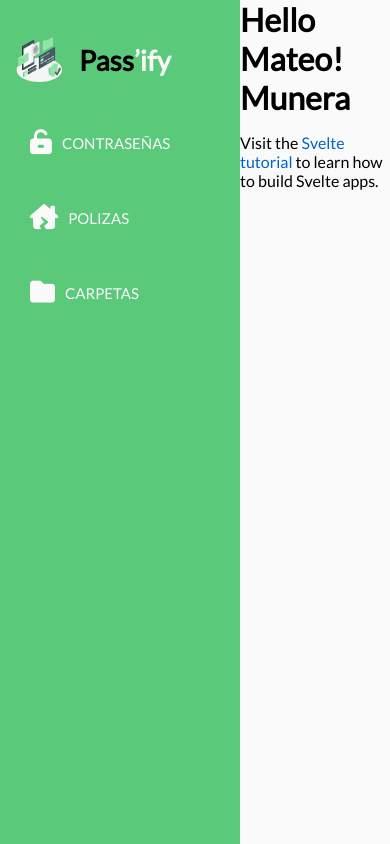
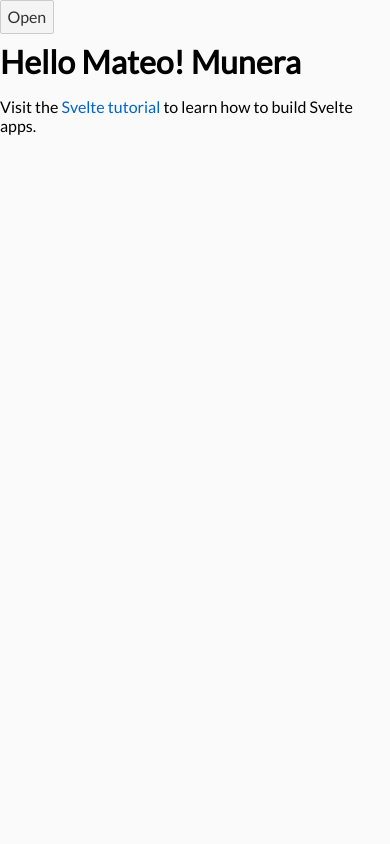
Before and after one commit to matheo97/password-manager, a Svelte app: page / in a window 390 px wide. Built offline with nearby package versions, Linux system fonts and the light colour scheme.

Commit message:
Make sidebar responsive

```diff
--- a/src/App.svelte
+++ b/src/App.svelte
@@ -14,12 +14,17 @@
   @import url('https://fonts.googleapis.com/css2?family=Lato:wght@100;300;400;500;600&display=swap');
 
 	:root {
+    /* colors */
     --primary: #5AC97A;
     --secondary: #000;
     --tertiary: #FAFAFA;
     --grey: #C7C7C7;
     --primary-hover: rgb(52, 117, 70);
     --tertiary-hover: rgb(177, 177, 177);
+
+    /* breakpoints */
+    --tablet: 1024px;
+    --phone: 640px;
   }
 
   :global(body) {
--- a/src/components/Sidebar/Sidebar.svelte
+++ b/src/components/Sidebar/Sidebar.svelte
@@ -7,6 +7,8 @@
   const mouseOverSideBar = () => sidebarClosed = false;
 
   const mouseOutSideBar = () => sidebarClosed = true;
+
+  const toggleSidebar = () => sidebarClosed = !sidebarClosed;
 
   const selectItem = (itemKey) => {
     selectedItem = itemKey;
@@ -42,6 +44,9 @@
     </div>
   </div>
   <div class="Sidebar-content">
+    <div>
+      <button on:click={toggleSidebar}>Open</button>
+    </div>
     <slot></slot>
   </div>
 </div>
@@ -49,6 +54,7 @@
 <style>
 	.Sidebar {
 		display: flex;
+    position: relative;
 	}
 
   .Sidebar-elements {
@@ -144,4 +150,23 @@
     visibility: hidden;
     transition: opacity .2s linear;
   }
+
+  @media only screen and (max-width: 1024px) {
+    .Sidebar-elements {
+      position: absolute;
+      left: 0;
+      transition: left .3s ease-out;
+    }
+
+    .Sidebar-elements.close {
+      position: absolute;
+      left: -240px;
+      transition: left .2s ease-in;
+      width: 240px;
+    }
+
+    .Sidebar-content {
+      width: 100vw;
+    }
+  }
 </style>
```
